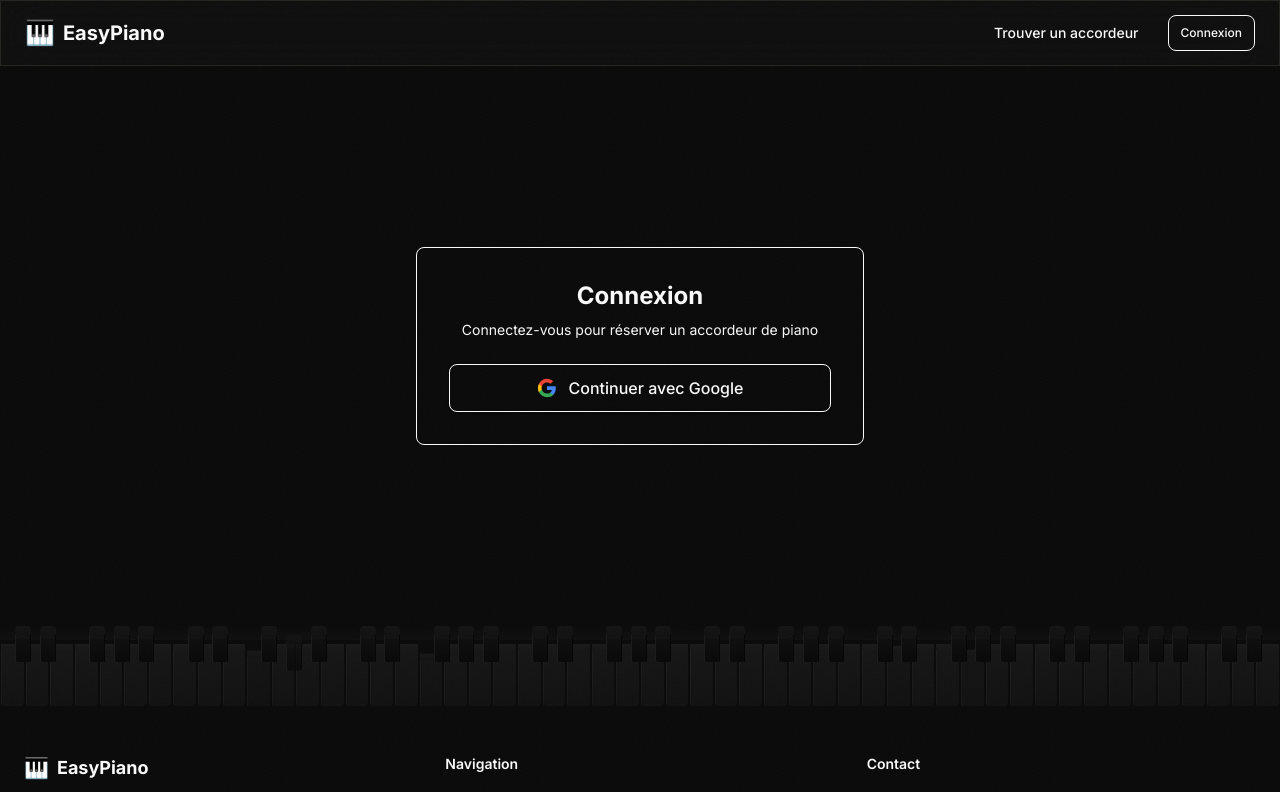
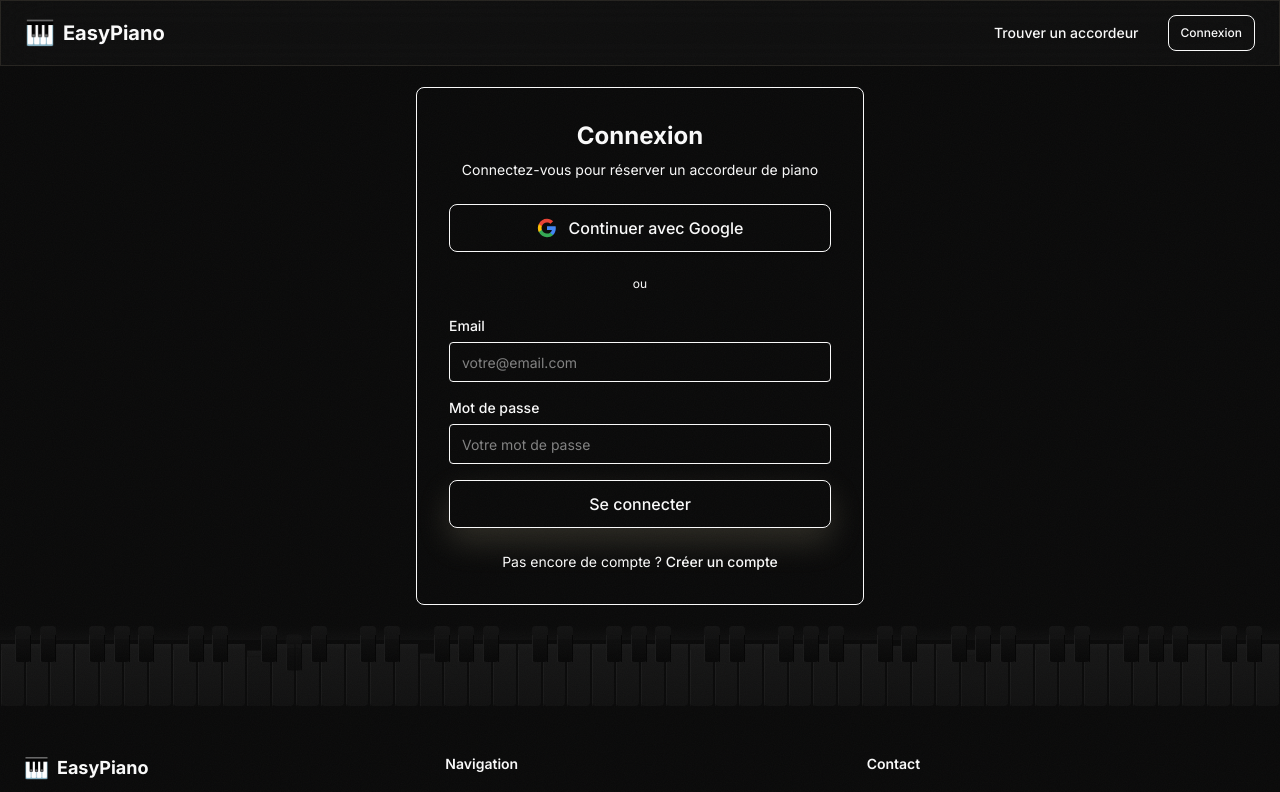
Before and after one commit to malikkaraoui/EasyPiano, a Next.js app: page /login in a window 1280 px wide. Shown: the top 792 px of the page. Built offline with nearby package versions, Linux system fonts and the light colour scheme; no server answers; a web font is replaced by a local one.

Commit message:
feat: connexion par email/mot de passe + création de compte
Page login avec 3 options : Google, connexion email, inscription email.
Fonctions registerWithEmail et loginWithEmail ajoutées dans auth.js.
Messages d'erreur Firebase traduits en français. 13 tests.

```diff
--- a/src/services/auth.js
+++ b/src/services/auth.js
@@ -1,8 +1,11 @@
 import {
+  createUserWithEmailAndPassword,
   getRedirectResult,
+  signInWithEmailAndPassword,
   signInWithPopup,
   signInWithRedirect,
   signOut,
+  updateProfile,
 } from "firebase/auth";
 import { ref, set, get, update } from "firebase/database";
 import { auth, googleProvider, db } from "./firebase";
@@ -100,6 +103,29 @@
   return syncUserProfile(result.user);
 }
 
+export async function registerWithEmail(email, password, displayName) {
+  if (!auth || !db) {
+    throw new Error("Firebase Auth n'est pas configuré.");
+  }
+
+  const result = await createUserWithEmailAndPassword(auth, email, password);
+  if (displayName) {
+    await updateProfile(result.user, { displayName });
+  }
+  await syncUserProfile(result.user);
+  return result.user;
+}
+
+export async function loginWithEmail(email, password) {
+  if (!auth || !db) {
+    throw new Error("Firebase Auth n'est pas configuré.");
+  }
+
+  const result = await signInWithEmailAndPassword(auth, email, password);
+  await syncUserProfile(result.user);
+  return result.user;
+}
+
 export async function logout() {
   await signOut(auth);
 }
--- a/src/views/Login.jsx
+++ b/src/views/Login.jsx
@@ -3,25 +3,67 @@
 import { useEffect, useState } from "react";
 import { useRouter } from "next/navigation";
 import { useAuth } from "../hooks/useAuth";
-import { loginWithGoogle } from "../services/auth";
+import {
+  loginWithGoogle,
+  loginWithEmail,
+  registerWithEmail,
+} from "../services/auth";
 import { Button } from "@/components/UI/button";
+import { Input } from "@/components/UI/input";
+
+const FIREBASE_ERROR_MESSAGES = {
+  "auth/email-already-in-use": "Un compte existe déjà avec cet email.",
+  "auth/invalid-email": "Adresse email invalide.",
+  "auth/weak-password": "Le mot de passe doit contenir au moins 6 caractères.",
+  "auth/user-not-found": "Aucun compte trouvé avec cet email.",
+  "auth/wrong-password": "Mot de passe incorrect.",
+  "auth/invalid-credential": "Email ou mot de passe incorrect.",
+  "auth/too-many-requests":
+    "Trop de tentatives. Réessayez dans quelques minutes.",
+};
+
+function GoogleIcon() {
+  return (
+    <svg viewBox="0 0 24 24" width="20" height="20" aria-hidden="true">
+      <path
+        fill="#4285F4"
+        d="M22.56 12.25c0-.78-.07-1.53-.2-2.25H12v4.26h5.92a5.06 5.06 0 0 1-2.2 3.32v2.77h3.57c2.08-1.92 3.28-4.74 3.28-8.1z"
+      />
+      <path
+        fill="#34A853"
+        d="M12 23c2.97 0 5.46-.98 7.28-2.66l-3.57-2.77c-.98.66-2.23 1.06-3.71 1.06-2.86 0-5.29-1.93-6.16-4.53H2.18v2.84C3.99 20.53 7.7 23 12 23z"
+      />
+      <path
+        fill="#FBBC05"
+        d="M5.84 14.09c-.22-.66-.35-1.36-.35-2.09s.13-1.43.35-2.09V7.07H2.18C1.43 8.55 1 10.22 1 12s.43 3.45 1.18 4.93l2.85-2.22.81-.62z"
+      />
+      <path
+        fill="#EA4335"
+        d="M12 5.38c1.62 0 3.06.56 4.21 1.64l3.15-3.15C17.45 2.09 14.97 1 12 1 7.7 1 3.99 3.47 2.18 7.07l3.66 2.84c.87-2.6 3.3-4.53 6.16-4.53z"
+      />
+    </svg>
+  );
+}
 
 export default function Login() {
   const { user } = useAuth();
   const router = useRouter();
+  const [mode, setMode] = useState("login");
   const [error, setError] = useState(null);
   const [isSubmitting, setIsSubmitting] = useState(false);
+  const [email, setEmail] = useState("");
+  const [password, setPassword] = useState("");
+  const [displayName, setDisplayName] = useState("");
 
   useEffect(() => {
     if (user) router.replace("/dashboard");
   }, [user, router]);
 
-  async function handleLogin() {
+  async function handleGoogle() {
     try {
       setIsSubmitting(true);
       setError(null);
       const result = await loginWithGoogle();
-
       if (!result?.redirected) {
         router.push("/dashboard");
       }
@@ -33,14 +75,39 @@
     }
   }
 
+  async function handleEmailSubmit(e) {
+    e.preventDefault();
+    setIsSubmitting(true);
+    setError(null);
+
+    try {
+      if (mode === "register") {
+        await registerWithEmail(email, password, displayName.trim() || null);
+      } else {
+        await loginWithEmail(email, password);
+      }
+      router.push("/dashboard");
+    } catch (err) {
+      console.error("[Auth] Erreur:", err);
+      setError(
+        FIREBASE_ERROR_MESSAGES[err.code] ||
+          "Erreur lors de la connexion. Veuillez réessayer.",
+      );
+    } finally {
+      setIsSubmitting(false);
+    }
+  }
+
   return (
     <div className="flex min-h-[70vh] items-center justify-center px-4">
-      <div className="w-full max-w-md rounded-lg border border-border bg-card p-8 text-center">
-        <h1 className="font-heading text-2xl font-bold text-foreground">
-          Connexion
+      <div className="w-full max-w-md rounded-lg border border-border bg-card p-8">
+        <h1 className="text-center font-heading text-2xl font-bold text-foreground">
+          {mode === "register" ? "Créer un compte" : "Connexion"}
         </h1>
-        <p className="mt-2 text-sm text-muted">
-          Connectez-vous pour réserver un accordeur de piano
+        <p className="mt-2 text-center text-sm text-muted">
+          {mode === "register"
+            ? "Inscrivez-vous pour réserver un accordeur"
+            : "Connectez-vous pour réserver un accordeur de piano"}
         </p>
 
         {error && (
@@ -53,32 +120,130 @@
         )}
 
         <Button
-          onClick={handleLogin}
+          onClick={handleGoogle}
           variant="secondary"
           size="lg"
           className="mt-6 w-full gap-3"
           disabled={isSubmitting}
         >
-          <svg viewBox="0 0 24 24" width="20" height="20" aria-hidden="true">
-            <path
-              fill="#4285F4"
-              d="M22.56 12.25c0-.78-.07-1.53-.2-2.25H12v4.26h5.92a5.06 5.06 0 0 1-2.2 3.32v2.77h3.57c2.08-1.92 3.28-4.74 3.28-8.1z"
+          <GoogleIcon />
+          Continuer avec Google
+        </Button>
+
+        <div className="my-6 flex items-center gap-3">
+          <div className="h-px flex-1 bg-border" />
+          <span className="text-xs text-muted">ou</span>
+          <div className="h-px flex-1 bg-border" />
+        </div>
+
+        <form onSubmit={handleEmailSubmit} className="space-y-4">
+          {mode === "register" && (
+            <div>
+              <label
+                htmlFor="displayName"
+                className="mb-1.5 block text-sm font-medium text-foreground"
+              >
+                Nom complet
+              </label>
+              <Input
+                id="displayName"
+                type="text"
+                value={displayName}
+                onChange={(e) => setDisplayName(e.target.value)}
+                placeholder="Jean Dupont"
+                autoComplete="name"
+              />
+            </div>
+          )}
+
+          <div>
+            <label
+              htmlFor="email"
+              className="mb-1.5 block text-sm font-medium text-foreground"
+            >
+              Email
+            </label>
+            <Input
+              id="email"
+              type="email"
+              value={email}
+              onChange={(e) => setEmail(e.target.value)}
+              placeholder="votre@email.com"
+              required
+              autoComplete="email"
             />
-            <path
-              fill="#34A853"
-              d="M12 23c2.97 0 5.46-.98 7.28-2.66l-3.57-2.77c-.98.66-2.23 1.06-3.71 1.06-2.86 0-5.29-1.93-6.16-4.53H2.18v2.84C3.99 20.53 7.7 23 12 23z"
+          </div>
+
+          <div>
+            <label
+              htmlFor="password"
+              className="mb-1.5 block text-sm font-medium text-foreground"
+            >
+              Mot de passe
+            </label>
+            <Input
+              id="password"
+              type="password"
+              value={password}
+              onChange={(e) => setPassword(e.target.value)}
+              placeholder={
+                mode === "register"
+                  ? "Minimum 6 caractères"
+                  : "Votre mot de passe"
+              }
+              required
+              minLength={6}
+              autoComplete={
+                mode === "register" ? "new-password" : "current-password"
+              }
             />
-            <path
-              fill="#FBBC05"
-              d="M5.84 14.09c-.22-.66-.35-1.36-.35-2.09s.13-1.43.35-2.09V7.07H2.18C1.43 8.55 1 10.22 1 12s.43 3.45 1.18 4.93l2.85-2.22.81-.62z"
-            />
-            <path
-              fill="#EA4335"
-              d="M12 5.38c1.62 0 3.06.56 4.21 1.64l3.15-3.15C17.45 2.09 14.97 1 12 1 7.7 1 3.99 3.47 2.18 7.07l3.66 2.84c.87-2.6 3.3-4.53 6.16-4.53z"
-            />
-          </svg>
-          {isSubmitting ? "Connexion en cours..." : "Continuer avec Google"}
-        </Button>
+          </div>
+
+          <Button
+            type="submit"
+            size="lg"
+            className="w-full"
+            disabled={isSubmitting}
+          >
+            {isSubmitting
+              ? "Chargement..."
+              : mode === "register"
+                ? "Créer mon compte"
+                : "Se connecter"}
+          </Button>
+        </form>
+
+        <p className="mt-6 text-center text-sm text-muted">
+          {mode === "login" ? (
+            <>
+              Pas encore de compte ?{" "}
+              <button
+                type="button"
+                onClick={() => {
+                  setMode("register");
+                  setError(null);
+                }}
+                className="font-medium text-accent hover:underline"
+              >
+                Créer un compte
+              </button>
+            </>
+          ) : (
+            <>
+              Déjà un compte ?{" "}
+              <button
+                type="button"
+                onClick={() => {
+                  setMode("login");
+                  setError(null);
+                }}
+                className="font-medium text-accent hover:underline"
+              >
+                Se connecter
+              </button>
+            </>
+          )}
+        </p>
       </div>
     </div>
   );
```
Also changed, not shown: 1 other file (tests, documents, lock files or other folders).
